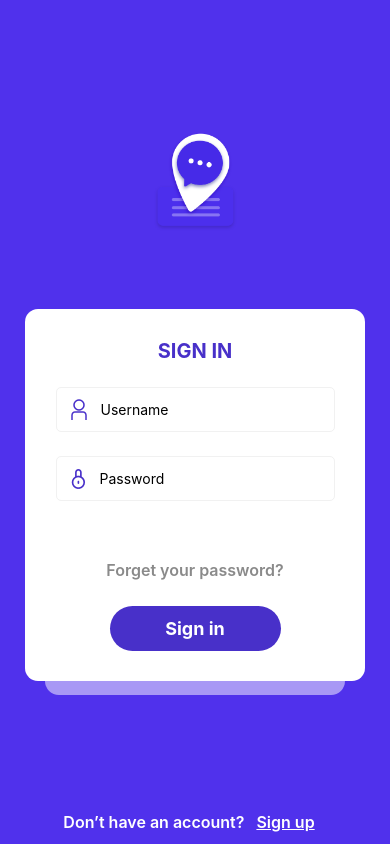
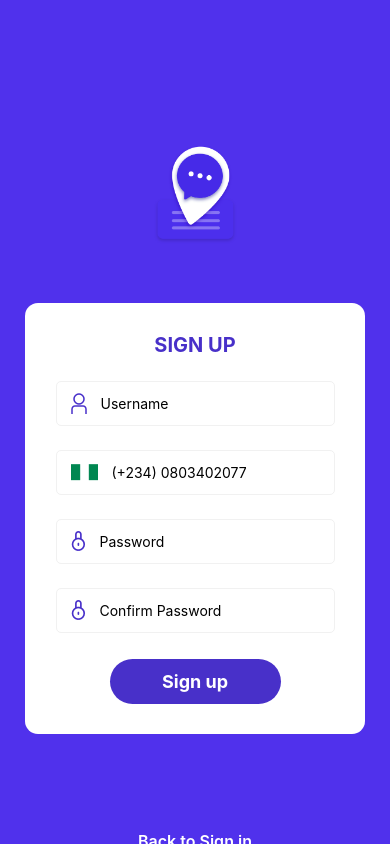
Before and after one commit to mr-siro/AbcTrainning, a React Native app: screen / in a window 390 px wide. Built offline with nearby package versions, Linux system fonts and the light colour scheme.

Commit message:
Dimension

```diff
--- a/App.tsx
+++ b/App.tsx
@@ -19,7 +19,7 @@ import {SignUp} from 'src/views/screens/auth/signup';
 function App() {
   return (
     <SafeAreaProvider>
-      <SignIn />
+      <SignUp />
     </SafeAreaProvider>
   );
 }
--- a/src/views/screens/auth/signin/index.tsx
+++ b/src/views/screens/auth/signin/index.tsx
@@ -12,6 +12,7 @@ import {
   Keyboard,
   TouchableWithoutFeedback,
   ScrollView,
+  Dimensions,
 } from 'react-native';
 
 import {Images} from 'src/assets';
@@ -33,10 +34,14 @@ export const SignIn = () => {
             alignItems: 'center',
             paddingVertical: 14,
           }}>
-          <View style={{paddingTop: '30%'}}>
+          <View style={{paddingTop: Dimensions.get('window').width / 3}}>
             <Image source={Images.LoGo.SignLogo} style={styles.image} />
           </View>
-          <View style={{paddingVertical: '20%', alignItems: 'center'}}>
+          <View
+            style={{
+              paddingVertical: (Dimensions.get('window').width / 2) * 0.3,
+              alignItems: 'center',
+            }}>
             <View style={styles.contentContainer}>
               <Text style={styles.textSignIn}>SIGN IN</Text>
               <View style={styles.inputContainer}>
--- a/src/views/screens/auth/signin/styles.ts
+++ b/src/views/screens/auth/signin/styles.ts
@@ -1,4 +1,4 @@
-import {StyleSheet} from 'react-native';
+import {StyleSheet, Dimensions} from 'react-native';
 
 const styles = StyleSheet.create({
   container: {
@@ -60,7 +60,7 @@ const styles = StyleSheet.create({
     flexDirection: 'row',
     justifyContent: 'center',
     alignItems: 'center',
-    paddingTop: '15%',
+    paddingTop: (Dimensions.get('window').width / 2) * 0.4,
   },
   signUpText: {
     textDecorationLine: 'underline',
--- a/src/views/screens/auth/signup/index.tsx
+++ b/src/views/screens/auth/signup/index.tsx
@@ -12,6 +12,7 @@ import {
   Keyboard,
   TouchableWithoutFeedback,
   ScrollView,
+  Dimensions,
 } from 'react-native';
 
 import {Images} from 'src/assets';
@@ -37,10 +38,13 @@ export const SignUp = () => {
             alignItems: 'center',
             paddingVertical: 14,
           }}>
-          <View style={{paddingTop: '30%'}}>
+          <View style={{paddingTop: Dimensions.get('window').width / 3}}>
             <Image source={Images.LoGo.SignLogo} style={styles.image} />
           </View>
-          <View style={{paddingVertical: '20%'}}>
+          <View
+            style={{
+              paddingVertical: (Dimensions.get('window').width / 2) * 0.3,
+            }}>
             <View style={styles.contentContainer}>
               <Text style={styles.textSignIn}>SIGN UP</Text>
               <View style={styles.inputContainer}>
@@ -117,7 +121,8 @@ export const SignUp = () => {
               </TouchableOpacity>
             </View>
           </View>
-          <View>
+          <View
+            style={{paddingTop: (Dimensions.get('window').width / 2) * 0.2}}>
             <Text style={styles.dontAccText} onPress={() => {}}>
               {'Back to Sign in'}
             </Text>
```
